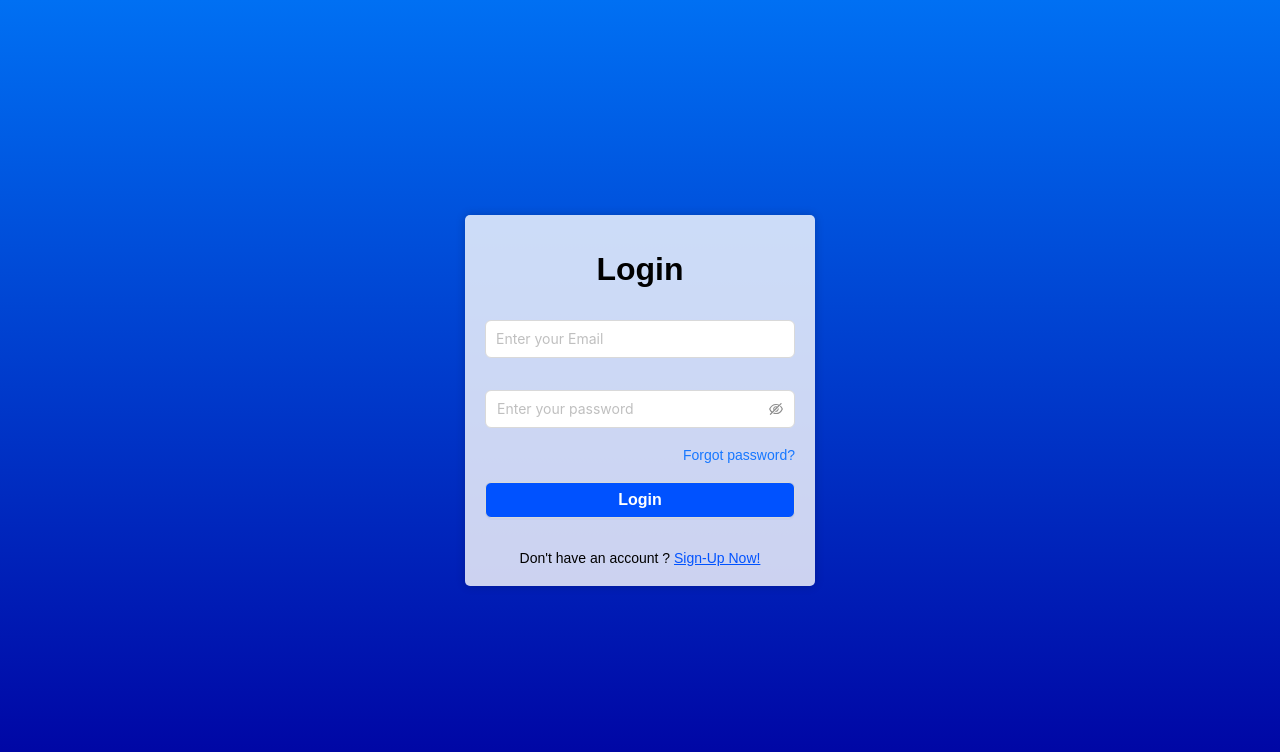
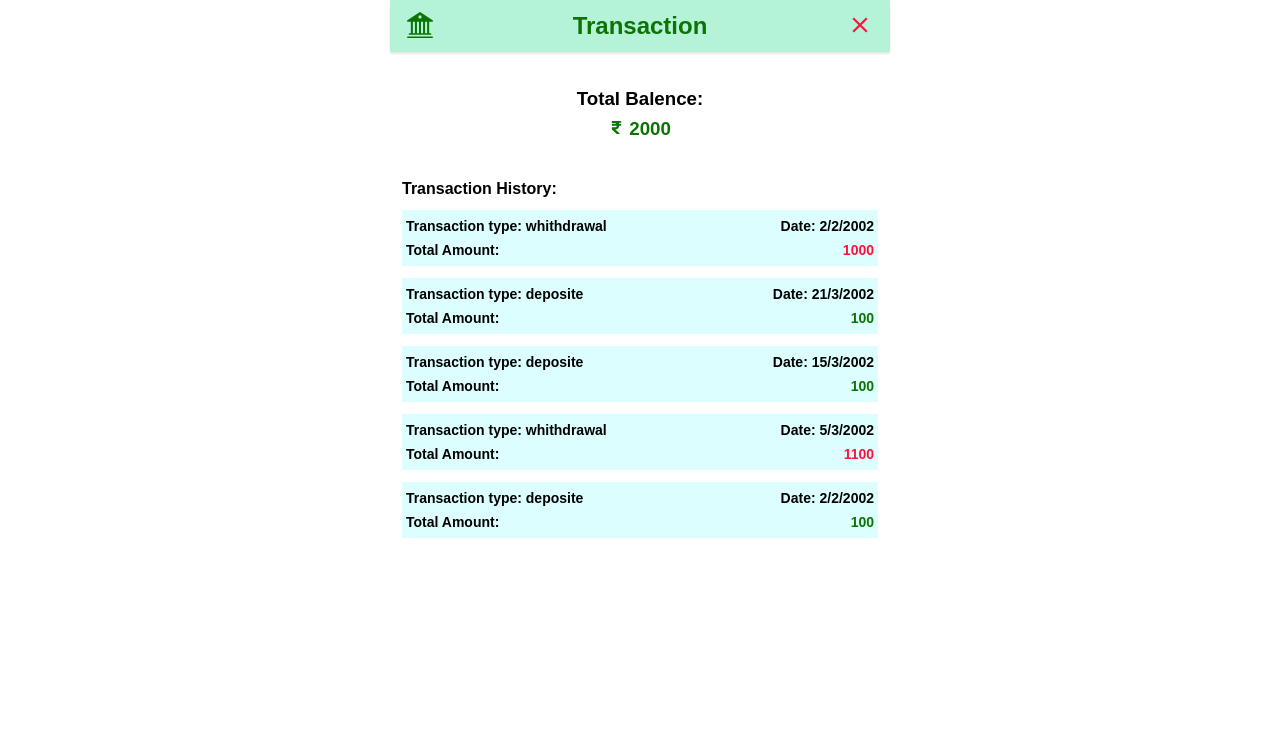
Before and after one commit to ewq3666/frontend, a React (Create React App) app: page /transaction in a window 1280 px wide. Before the commit this address led to /login. Shown: the top 752 px of the page. Built offline with nearby package versions, Linux system fonts and the light colour scheme.

Commit message:
Transaction UI upgrade

```diff
--- a/src/Routers/Protected.js
+++ b/src/Routers/Protected.js
@@ -11,7 +11,7 @@ const Protected = (props) => {
     let token = localStorage.getItem("token")
     useEffect(() => {
         if (!token) {
-            navigate("/login")
+            // navigate("/login")
         }
     }, [token])
 
--- a/src/Style/theme.css
+++ b/src/Style/theme.css
@@ -24,6 +24,7 @@
     --is-overlay: rgba(38, 31, 31, 0.8);
 
     --is-blue-gradient: linear-gradient(to bottom, #0070f3, #0000a0);
-    --is-green-gradient: #d3f9d0;
+    /* --is-green-gradient: #d3f9d0; */
+    --is-green-gradient: #b4f3d7;;
     --is-yellow-background-color: beige;
 }
--- a/src/pages/Transaction/Transaction.jsx
+++ b/src/pages/Transaction/Transaction.jsx
@@ -70,7 +70,7 @@ const Transaction = () => {
                                         </p>
                                         <p>
                                             <span>Total Amount: </span>
-                                            <span>{data.amount}</span>
+                                            <span className={data.type == "whithdrawal" ? "whithdrawal-amount" : "deposite-amount"}>{data.amount}</span>
                                         </p>
                                     </div>
                                 )
--- a/src/pages/Transaction/styles.scss
+++ b/src/pages/Transaction/styles.scss
@@ -49,5 +49,54 @@
                 }
             }
         }
+
+        .transaction-section-main-container {
+            .balence-box {
+                height: 100px;
+                display: flex;
+                align-items: center;
+                justify-content: center;
+                flex-direction: column;
+                h3:last-child {
+                    color: var(--is-green-text-color);
+                    margin-top: 8px;
+                    svg {
+                        font-size: 15px;
+                    }
+                }
+            }
+            .transaction-history {
+                padding: 16px 12px;
+                h4 {
+                    font-size: 16px;
+                    font-weight: 700;
+                    text-align: left;
+                }
+                .transaction-table {
+                    .Transaction-row {
+                        background: #d4fefecf;
+                        padding: 8px 4px;
+                        margin: 12px 0px;
+                        p {
+                            display: flex;
+                            justify-content: space-between;
+                            font-size: 14px;
+                            font-weight: 700;
+                        }
+                        p:last-child {
+                            margin-top: 8px;
+                            .whithdrawal-amount {
+                                color: var(--is-red-color);
+                                font-weight: 800;
+                            }
+                            .deposite-amount {
+                                color: var(--is-green-text-color);
+                                font-weight: 800;
+                            }
+                        }
+                    }
+                }
+            }
+        }
     }
 }
```
